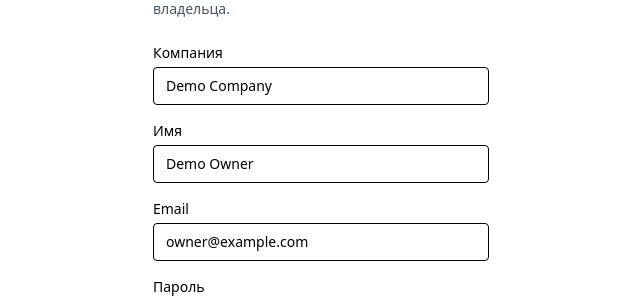
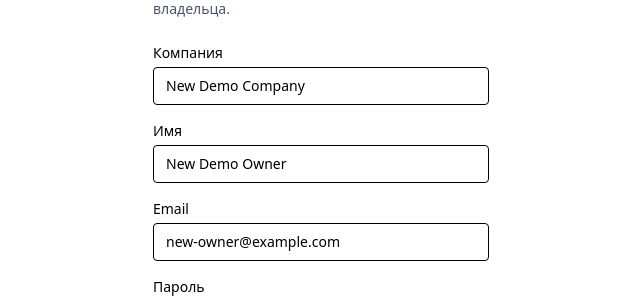
Before and after one commit to Project-AI-manager/Frontend, a Next.js app: page /register in a window 1280 px wide. Shown: the part 141-440 px from the top of the page, without its empty margins (319-959 px from the left). Built offline with nearby package versions, Linux system fonts and the light colour scheme; no server answers.

Commit message:
Уточнить демо-значения регистрации

```diff
--- a/app/register/page.tsx
+++ b/app/register/page.tsx
@@ -12,9 +12,9 @@ const authApi = getAuth();
 
 export default function RegisterPage() {
   const router = useRouter();
-  const [companyName, setCompanyName] = useState("Demo Company");
-  const [fullName, setFullName] = useState("Demo Owner");
-  const [email, setEmail] = useState("owner@example.com");
+  const [companyName, setCompanyName] = useState("New Demo Company");
+  const [fullName, setFullName] = useState("New Demo Owner");
+  const [email, setEmail] = useState("new-owner@example.com");
   const [password, setPassword] = useState("demo-password");
   const [error, setError] = useState("");
   const [isSubmitting, setIsSubmitting] = useState(false);
```
